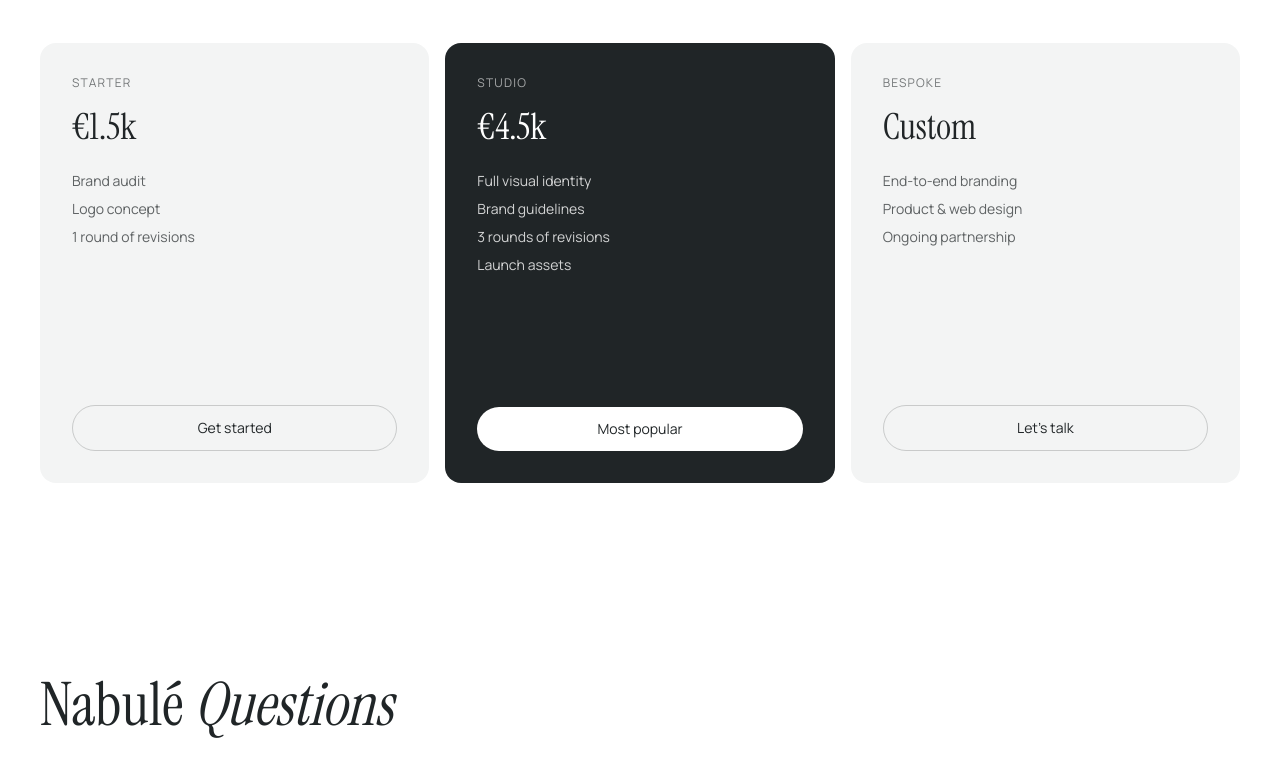
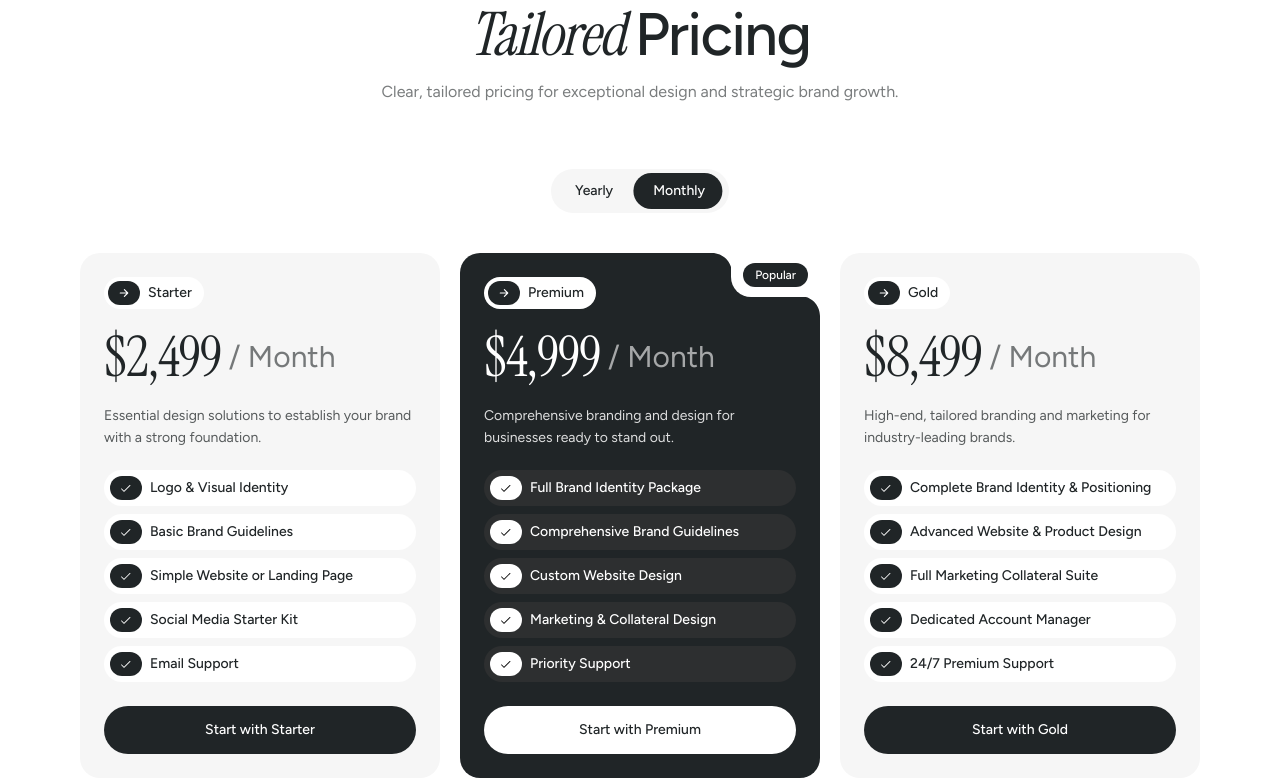
Before and after one commit to Randafrmn/Nabule, a Next.js app: page / in a window 1280 px wide. Shown: the part 6030-6810 px from the top of the page. Built offline with nearby package versions, Linux system fonts and the light colour scheme.

Commit message:
Pricing Section

```diff
--- a/app/_components/sections/PricingSection.tsx
+++ b/app/_components/sections/PricingSection.tsx
@@ -1,62 +1,424 @@
+"use client";
+
+import Image from "next/image";
+import { useCallback, useLayoutEffect, useRef, useState } from "react";
+import gsap from "gsap";
+
+type BillingPeriod = "monthly" | "yearly";
+
+type PricingPlan = {
+  id: string;
+  name: string;
+  monthlyPrice: number;
+  yearlyPrice: number;
+  description: string;
+  features: string[];
+  cta: string;
+  variant: "light" | "dark";
+  popular?: boolean;
+};
+
+const plans: PricingPlan[] = [
+  {
+    id: "starter",
+    name: "Starter",
+    monthlyPrice: 2499,
+    yearlyPrice: 1999,
+    description:
+      "Essential design solutions to establish your brand with a strong foundation.",
+    features: [
+      "Logo & Visual Identity",
+      "Basic Brand Guidelines",
+      "Simple Website or Landing Page",
+      "Social Media Starter Kit",
+      "Email Support",
+    ],
+    cta: "Start with Starter",
+    variant: "light",
+  },
+  {
+    id: "premium",
+    name: "Premium",
+    monthlyPrice: 4999,
+    yearlyPrice: 3999,
+    description:
+      "Comprehensive branding and design for businesses ready to stand out.",
+    features: [
+      "Full Brand Identity Package",
+      "Comprehensive Brand Guidelines",
+      "Custom Website Design",
+      "Marketing & Collateral Design",
+      "Priority Support",
+    ],
+    cta: "Start with Premium",
+    variant: "dark",
+    popular: true,
+  },
+  {
+    id: "gold",
+    name: "Gold",
+    monthlyPrice: 8499,
+    yearlyPrice: 6799,
+    description:
+      "High-end, tailored branding and marketing for industry-leading brands.",
+    features: [
+      "Complete Brand Identity & Positioning",
+      "Advanced Website & Product Design",
+      "Full Marketing Collateral Suite",
+      "Dedicated Account Manager",
+      "24/7 Premium Support",
+    ],
+    cta: "Start with Gold",
+    variant: "light",
+  },
+];
+
+function formatPrice(amount: number) {
+  return `$${amount.toLocaleString("en-US")}`;
+}
+
+function ArrowRightIcon({ stroke = "rgba(255,255,255,1)" }: { stroke?: string }) {
+  return (
+    <svg
+      width="12"
+      height="12"
+      viewBox="0 0 16 16"
+      fill="none"
+      aria-hidden
+    >
+      <path
+        d="M3 8H13M13 8L8.5 3.5M13 8L8.5 12.5"
+        stroke={stroke}
+        strokeWidth="1.5"
+        strokeLinecap="round"
+        strokeLinejoin="round"
+      />
+    </svg>
+  );
+}
+
+function PackagesPill() {
+  return (
+    <div className="inline-flex items-center gap-2 rounded-[500px] bg-[rgba(246,246,246,1)] py-1.5 pl-1.5 pr-4">
+      <span className="inline-flex h-[22px] w-[26px] shrink-0 items-center justify-center rounded-[500px] bg-[rgba(32,37,39,1)]">
+        <ArrowRightIcon />
+      </span>
+      <span className="font-display text-sm font-medium text-[rgba(32,37,39,1)]">
+        Packages
+      </span>
+    </div>
+  );
+}
+
+function PlanTag({ name }: { name: string }) {
+  return (
+    <div className="inline-flex w-fit items-center gap-2 rounded-[500px] bg-[rgba(255,255,255,1)] py-1 pl-1 pr-3">
+      <span className="inline-flex h-6 w-8 shrink-0 items-center justify-center rounded-[500px] bg-[rgba(32,37,39,1)]">
+        <ArrowRightIcon />
+      </span>
+      <span className="font-display text-sm font-medium text-[rgba(32,37,39,1)]">
+        {name}
+      </span>
+    </div>
+  );
+}
+
+function PopularBadge() {
+  return (
+    <div className="absolute top-0 right-0 z-10 inline-flex items-center rounded-bl-[20px] bg-[rgba(255,255,255,1)] pb-2.5 pl-3 pr-3 pt-2.5">
+      <Image
+        src="/images/RoundedEdge.svg"
+        alt=""
+        aria-hidden
+        width={20}
+        height={20}
+        className="pointer-events-none absolute top-0 right-full rotate-90 -mr-px"
+      />
+      <Image
+        src="/images/RoundedEdge.svg"
+        alt=""
+        aria-hidden
+        width={20}
+        height={20}
+        className="pointer-events-none absolute top-full right-0 rotate-90 -mt-px"
+      />
+      <span className="inline-flex rounded-[500px] bg-[rgba(32,37,39,1)] px-3 py-1 font-display text-xs font-medium text-[rgba(255,255,255,1)]">
+        Popular
+      </span>
+    </div>
+  );
+}
+
+type FeatureRowProps = {
+  label: string;
+  variant: "light" | "dark";
+};
+
+function FeatureRow({ label, variant }: FeatureRowProps) {
+  const isDark = variant === "dark";
+
+  return (
+    <li
+      className={`flex w-full items-center gap-2 rounded-[500px] py-1.5 pl-1.5 pr-3 ${
+        isDark
+          ? "bg-[rgba(45,47,48,1)]"
+          : "bg-[rgba(255,255,255,1)]"
+      }`}
+    >
+      <span
+        className={`inline-flex h-6 w-8 shrink-0 items-center justify-center rounded-[500px] ${
+          isDark
+            ? "bg-[rgba(255,255,255,1)]"
+            : "bg-[rgba(32,37,39,1)]"
+        }`}
+      >
+        <Image
+          src="/images/check.svg"
+          alt=""
+          width={10}
+          height={7}
+          aria-hidden
+          className={isDark ? "brightness-0" : undefined}
+        />
+      </span>
+      <span
+        className={`min-w-0 truncate font-display text-sm font-medium ${
+          isDark
+            ? "text-[rgba(255,255,255,1)]"
+            : "text-[rgba(32,37,39,1)]"
+        }`}
+      >
+        {label}
+      </span>
+    </li>
+  );
+}
+
+type PricingCardProps = {
+  plan: PricingPlan;
+  period: BillingPeriod;
+  priceRef: (el: HTMLSpanElement | null) => void;
+};
+
+function PricingCard({ plan, period, priceRef }: PricingCardProps) {
+  const isDark = plan.variant === "dark";
+  const price =
+    period === "monthly" ? plan.monthlyPrice : plan.yearlyPrice;
+  const periodLabel = period === "monthly" ? "/ Month" : "/ Year";
+
+  return (
+    <article
+      className={`relative flex flex-col rounded-[20px] p-5 md:p-6 ${
+        isDark
+          ? "bg-[rgba(32,37,39,1)] text-[rgba(255,255,255,1)]"
+          : "bg-[rgba(246,246,246,1)] text-[rgba(32,37,39,1)]"
+      }`}
+    >
+      {plan.popular ? <PopularBadge /> : null}
+
+      <div className="flex flex-col gap-5">
+        <PlanTag name={plan.name} />
+
+        <div className="flex flex-wrap items-center gap-x-2 gap-y-1">
+          <span
+            ref={priceRef}
+            className="font-serif text-[56px] font-normal leading-none tracking-tight"
+          >
+            {formatPrice(price)}
+          </span>
+          <span
+            className={`font-display text-[30px] leading-none ${
+              isDark
+                ? "text-[rgba(255,255,255,0.6)]"
+                : "text-[rgba(32,37,39,0.6)]"
+            }`}
+          >
+            {periodLabel}
+          </span>
+        </div>
+
+        <p
+          className={`font-display text-sm leading-relaxed ${
+            isDark
+              ? "text-[rgba(255,255,255,0.85)]"
+              : "text-[rgba(32,37,39,0.75)]"
+          }`}
+        >
+          {plan.description}
+        </p>
+
+        <ul className="flex flex-col gap-2">
+          {plan.features.map((feature) => (
+            <FeatureRow key={feature} label={feature} variant={plan.variant} />
+          ))}
+        </ul>
+
+        <button
+          type="button"
+          className={`mt-1 w-full rounded-[500px] px-5 py-3.5 font-display text-sm font-medium transition-opacity hover:opacity-90 ${
+            isDark
+              ? "bg-[rgba(255,255,255,1)] text-[rgba(32,37,39,1)]"
+              : "bg-[rgba(32,37,39,1)] text-[rgba(255,255,255,1)]"
+          }`}
+        >
+          {plan.cta}
+        </button>
+      </div>
+    </article>
+  );
+}
+
+type BillingToggleProps = {
+  period: BillingPeriod;
+  onChange: (period: BillingPeriod) => void;
+};
+
+function BillingToggle({ period, onChange }: BillingToggleProps) {
+  const trackRef = useRef<HTMLDivElement>(null);
+  const indicatorRef = useRef<HTMLDivElement>(null);
+  const yearlyRef = useRef<HTMLButtonElement>(null);
+  const monthlyRef = useRef<HTMLButtonElement>(null);
+
+  const moveIndicator = useCallback((target: HTMLButtonElement | null) => {
+    const track = trackRef.current;
+    const indicator = indicatorRef.current;
+    if (!track || !indicator || !target) return;
+
+    const trackRect = track.getBoundingClientRect();
+    const targetRect = target.getBoundingClientRect();
+
+    gsap.to(indicator, {
+      x: targetRect.left - trackRect.left,
+      width: targetRect.width,
+      duration: 0.4,
+      ease: "power2.inOut",
+    });
+  }, []);
+
+  useLayoutEffect(() => {
+    const active =
+      period === "yearly" ? yearlyRef.current : monthlyRef.current;
+    moveIndicator(active);
+  }, [period, moveIndicator]);
+
+  useLayoutEffect(() => {
+    const onResize = () => {
+      const active =
+        period === "yearly" ? yearlyRef.current : monthlyRef.current;
+      moveIndicator(active);
+    };
+    window.addEventListener("resize", onResize);
+    return () => window.removeEventListener("resize", onResize);
+  }, [period, moveIndicator]);
+
+  return (
+    <div
+      ref={trackRef}
+      className="relative inline-flex items-center rounded-[500px] bg-[rgba(246,246,246,1)] p-1"
+    >
+      <div
+        ref={indicatorRef}
+        className="pointer-events-none absolute top-1 left-0 h-[calc(100%-8px)] rounded-[500px] bg-[rgba(32,37,39,1)]"
+        aria-hidden
+      />
+      <button
+        ref={yearlyRef}
+        type="button"
+        onClick={() => onChange("yearly")}
+        className={`relative z-10 rounded-[500px] px-5 py-2 font-display text-sm font-medium transition-colors ${
+          period === "yearly"
+            ? "text-[rgba(255,255,255,1)]"
+            : "text-[rgba(32,37,39,1)]"
+        }`}
+      >
+        Yearly
+      </button>
+      <button
+        ref={monthlyRef}
+        type="button"
+        onClick={() => onChange("monthly")}
+        className={`relative z-10 rounded-[500px] px-5 py-2 font-display text-sm font-medium transition-colors ${
+          period === "monthly"
+            ? "text-[rgba(255,255,255,1)]"
+            : "text-[rgba(32,37,39,1)]"
+        }`}
+      >
+        Monthly
+      </button>
+    </div>
+  );
+}
+
 export function PricingSection() {
+  const [period, setPeriod] = useState<BillingPeriod>("monthly");
+  const priceRefs = useRef<(HTMLSpanElement | null)[]>([]);
+
+  const setPriceRef = (index: number) => (el: HTMLSpanElement | null) => {
+    priceRefs.current[index] = el;
+  };
+
+  const handlePeriodChange = (next: BillingPeriod) => {
+    if (next === period) return;
+
+    plans.forEach((plan, index) => {
+      const el = priceRefs.current[index];
+      if (!el) return;
+
+      const from =
+        period === "monthly" ? plan.monthlyPrice : plan.yearlyPrice;
+      const to =
+        next === "monthly" ? plan.monthlyPrice : plan.yearlyPrice;
+      const state = { value: from };
+
+      gsap.to(state, {
+        value: to,
+        duration: 0.45,
+        ease: "power2.out",
+        onUpdate: () => {
+          el.textContent = formatPrice(Math.round(state.value));
+        },
+      });
+    });
+
+    setPeriod(next);
+  };
+
   return (
     <section
       id="pricing"
       aria-label="Tailored pricing"
-      className="w-full bg-background py-24"
+      className="w-full bg-background py-16 md:py-24"
     >
-      <div className="w-full px-6 md:px-10 mb-12 text-center">
-        <h2 className="font-serif italic text-4xl md:text-6xl">
-          Tailored Pricing
-        </h2>
-      </div>
+      <div className="mx-auto flex w-full max-w-6xl flex-col gap-12 px-3 md:gap-16 md:px-4">
+        <div className="flex flex-col items-center gap-6 text-center md:gap-8">
+          <PackagesPill />
 
-      <div className="w-full px-6 md:px-10 grid grid-cols-1 md:grid-cols-3 gap-4">
-        <article className="rounded-2xl bg-foreground/5 p-8 min-h-[440px] flex flex-col">
-          <p className="text-xs uppercase tracking-widest opacity-60 mb-4">
-            Starter
-          </p>
-          <p className="text-4xl font-serif mb-6">€1.5k</p>
-          <ul className="space-y-2 text-sm opacity-70 flex-1">
-            <li>Brand audit</li>
-            <li>Logo concept</li>
-            <li>1 round of revisions</li>
-          </ul>
-          <button className="mt-6 rounded-full border border-foreground/20 px-5 py-3 text-sm hover:bg-foreground hover:text-background transition-colors">
-            Get started
-          </button>
-        </article>
+          <div className="flex flex-col gap-3">
+            <h2 className="text-[clamp(2.25rem,6vw,3.75rem)] leading-[1.05] tracking-tight text-[rgba(32,37,39,1)]">
+              <span className="font-serif font-normal italic">Tailored</span>{" "}
+              <span className="font-display font-medium">Pricing</span>
+            </h2>
+            <p className="mx-auto max-w-xl font-display text-sm leading-relaxed text-[rgba(32,37,39,0.6)] md:text-base">
+              Clear, tailored pricing for exceptional design and strategic brand
+              growth.
+            </p>
+          </div>
+        </div>
 
-        <article className="rounded-2xl bg-foreground text-background p-8 min-h-[440px] flex flex-col">
-          <p className="text-xs uppercase tracking-widest opacity-60 mb-4">
-            Studio
-          </p>
-          <p className="text-4xl font-serif mb-6">€4.5k</p>
-          <ul className="space-y-2 text-sm opacity-80 flex-1">
-            <li>Full visual identity</li>
-            <li>Brand guidelines</li>
-            <li>3 rounds of revisions</li>
-            <li>Launch assets</li>
-          </ul>
-          <button className="mt-6 rounded-full bg-background text-foreground px-5 py-3 text-sm hover:opacity-90 transition-opacity">
-            Most popular
-          </button>
-        </article>
+        <div className="flex flex-col items-center gap-8 md:gap-10">
+          <BillingToggle period={period} onChange={handlePeriodChange} />
 
-        <article className="rounded-2xl bg-foreground/5 p-8 min-h-[440px] flex flex-col">
-          <p className="text-xs uppercase tracking-widest opacity-60 mb-4">
-            Bespoke
-          </p>
-          <p className="text-4xl font-serif mb-6">Custom</p>
-          <ul className="space-y-2 text-sm opacity-70 flex-1">
-            <li>End-to-end branding</li>
-            <li>Product & web design</li>
-            <li>Ongoing partnership</li>
-          </ul>
-          <button className="mt-6 rounded-full border border-foreground/20 px-5 py-3 text-sm hover:bg-foreground hover:text-background transition-colors">
-            Let&apos;s talk
-          </button>
-        </article>
+          <div className="grid w-full grid-cols-1 gap-4 md:grid-cols-3 md:gap-5">
+            {plans.map((plan, index) => (
+              <PricingCard
+                key={plan.id}
+                plan={plan}
+                period={period}
+                priceRef={setPriceRef(index)}
+              />
+            ))}
+          </div>
+        </div>
       </div>
     </section>
   );
```
Also changed, not shown: public/images/check.svg (added).
